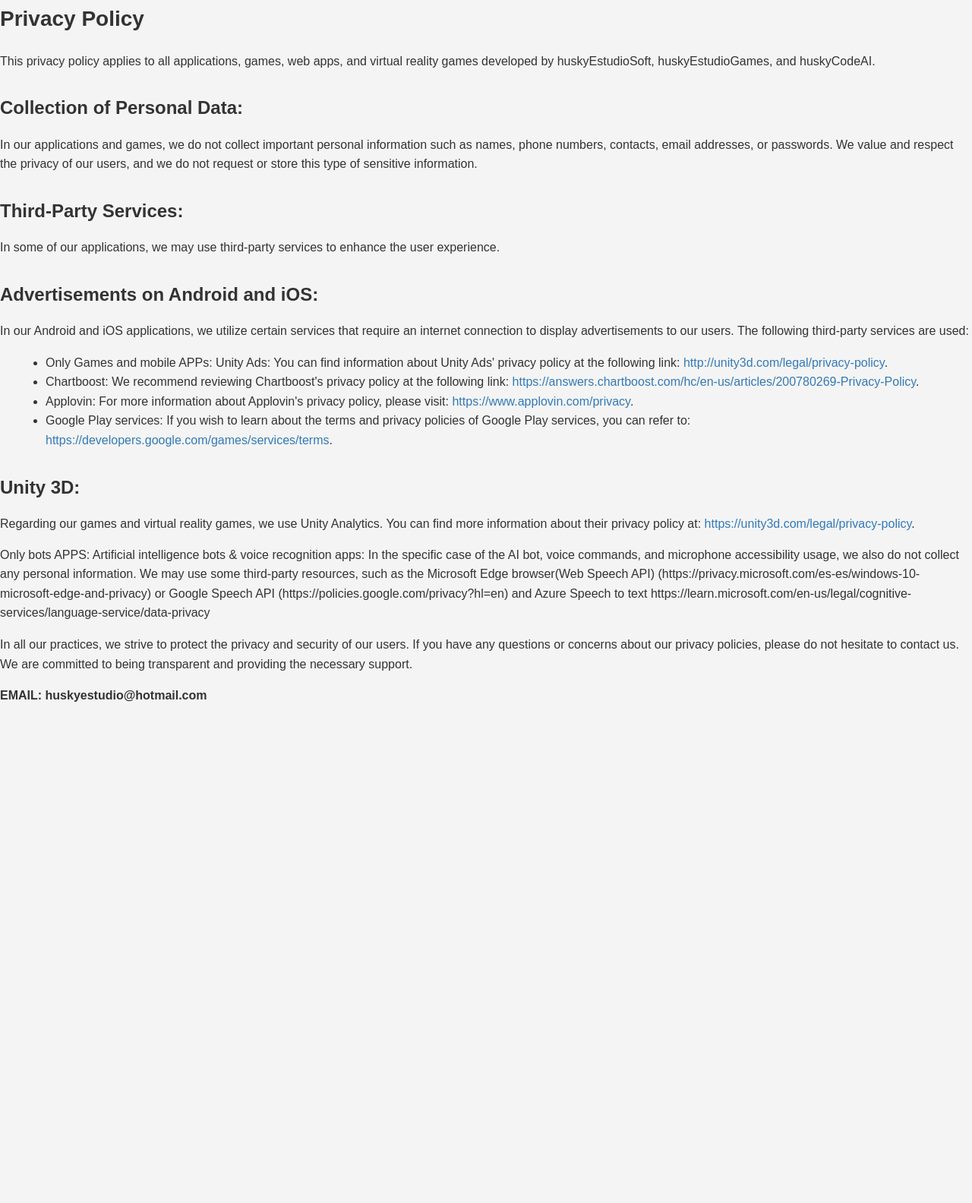
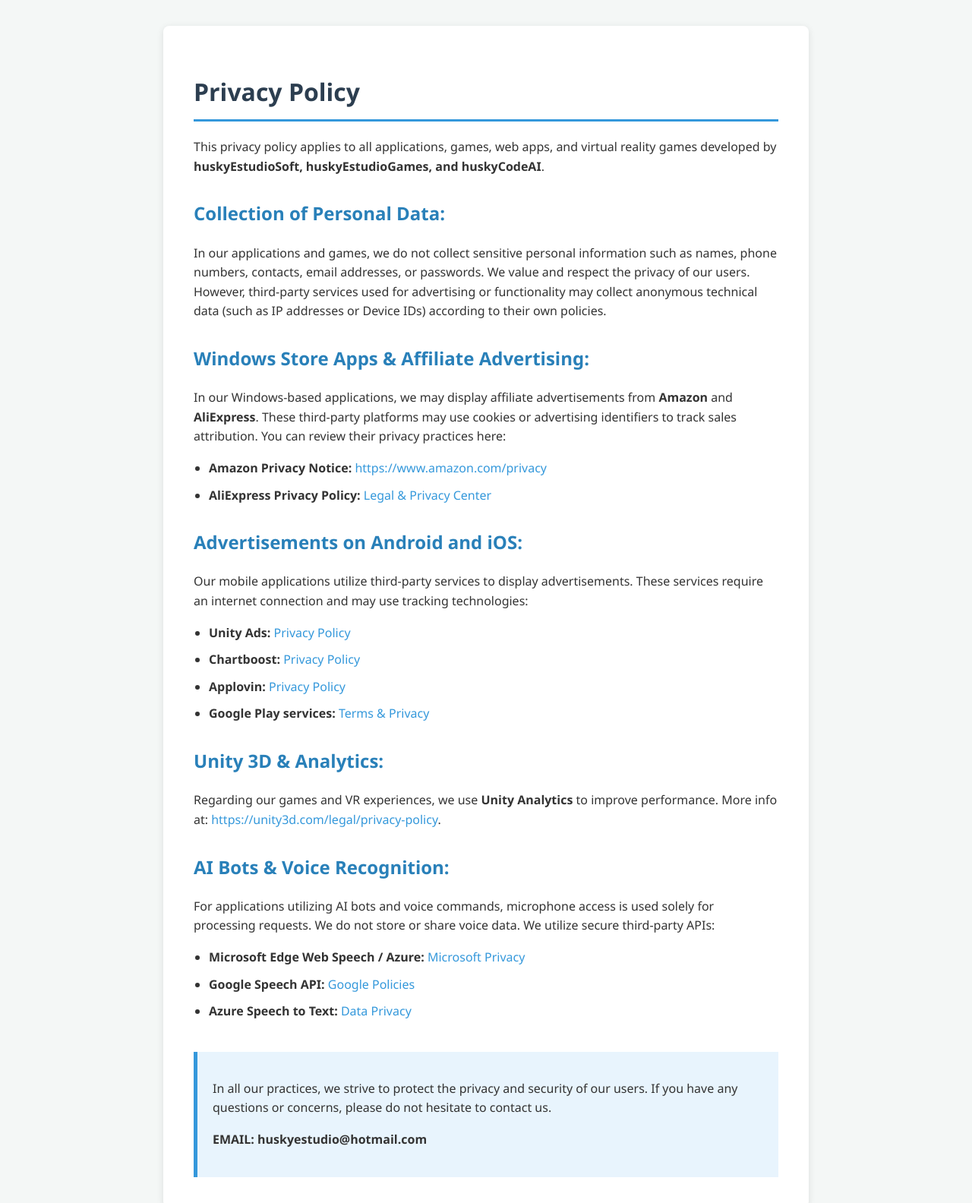
Before and after one commit to huskyCodeAI/PrivacyPolicies, a plain HTML site: page index.html in a window 1280 px wide. Shown: the part 16-1600 px from the top of the page at 76% size. Before the commit the page ends 960 px from the top, so only its background shows below. Drawn offline with Linux system fonts and the light colour scheme.

Commit message:
Update index.html

```diff
--- a/index.html
+++ b/index.html
@@ -1,33 +1,61 @@
 <!DOCTYPE html>
-<html>
+<html lang="en">
 <head>
-    <title>Privacy Policy</title>
-    <link rel="stylesheet" href="styles.css">
+    <meta charset="UTF-8">
+    <title>Privacy Policy - huskyEstudio</title>
+    <style>
+        body { font-family: 'Segoe UI', Tahoma, Geneva, Verdana, sans-serif; line-height: 1.6; color: #333; max-width: 850px; margin: 20px auto; padding: 30px; background-color: #f4f7f6; }
+        .container { background-color: #fff; padding: 40px; border-radius: 8px; box-shadow: 0 2px 10px rgba(0,0,0,0.1); }
+        h1 { color: #2c3e50; border-bottom: 3px solid #3498db; padding-bottom: 10px; }
+        h2 { color: #2980b9; margin-top: 30px; }
+        ul { padding-left: 20px; }
+        li { margin-bottom: 10px; }
+        .contact-box { margin-top: 40px; padding: 20px; background-color: #e8f4fd; border-left: 5px solid #3498db; }
+        a { color: #3498db; text-decoration: none; }
+        a:hover { text-decoration: underline; }
+    </style>
 </head>
 <body>
+
+<div class="container">
     <h1>Privacy Policy</h1>
-<p>This privacy policy applies to all applications, games, web apps, and virtual reality games developed by huskyEstudioSoft, huskyEstudioGames, and huskyCodeAI.</p>
+    <p>This privacy policy applies to all applications, games, web apps, and virtual reality games developed by <strong>huskyEstudioSoft, huskyEstudioGames, and huskyCodeAI</strong>.</p>
+
     <h2>Collection of Personal Data:</h2>
-<p>In our applications and games, we do not collect important personal information such as names, phone numbers, contacts, email addresses, or passwords. We value and respect the privacy of our users, and we do not request or store this type of sensitive information.</p>
-<h2>Third-Party Services:</h2>
-<p>In some of our applications, we may use third-party services to enhance the user experience.
+    <p>In our applications and games, we do not collect sensitive personal information such as names, phone numbers, contacts, email addresses, or passwords. We value and respect the privacy of our users. However, third-party services used for advertising or functionality may collect anonymous technical data (such as IP addresses or Device IDs) according to their own policies.</p>
+
+    <h2>Windows Store Apps & Affiliate Advertising:</h2>
+    <p>In our Windows-based applications, we may display affiliate advertisements from <strong>Amazon</strong> and <strong>AliExpress</strong>. These third-party platforms may use cookies or advertising identifiers to track sales attribution. You can review their privacy practices here:</p>
+    <ul>
+        <li><strong>Amazon Privacy Notice:</strong> <a href="https://www.amazon.com/privacy" target="_blank">https://www.amazon.com/privacy</a></li>
+        <li><strong>AliExpress Privacy Policy:</strong> <a href="https://www.aliexpress.com/help/contactus.htm" target="_blank">Legal & Privacy Center</a></li>
+    </ul>
+
     <h2>Advertisements on Android and iOS:</h2>
-<p>In our Android and iOS applications, we utilize certain services that require an internet connection to display advertisements to our users. The following third-party services are used:</p>
+    <p>Our mobile applications utilize third-party services to display advertisements. These services require an internet connection and may use tracking technologies:</p>
     <ul>
-<li>Only Games and mobile APPs: Unity Ads: You can find information about Unity Ads' privacy policy at the following link: <a href="http://unity3d.com/legal/privacy-policy">http://unity3d.com/legal/privacy-policy</a>.</li>
-<li>Chartboost: We recommend reviewing Chartboost's privacy policy at the following link: <a href="https://answers.chartboost.com/hc/en-us/articles/200780269-Privacy-Policy">https://answers.chartboost.com/hc/en-us/articles/200780269-Privacy-Policy</a>.</li>
-<li>Applovin: For more information about Applovin's privacy policy, please visit: <a href="https://www.applovin.com/privacy">https://www.applovin.com/privacy</a>.</li>
-<li>Google Play services: If you wish to learn about the terms and privacy policies of Google Play services, you can refer to: <a href="https://developers.google.com/games/services/terms">https://developers.google.com/games/services/terms</a>.</li>
+        <li><strong>Unity Ads:</strong> <a href="http://unity3d.com/legal/privacy-policy" target="_blank">Privacy Policy</a></li>
+        <li><strong>Chartboost:</strong> <a href="https://answers.chartboost.com/hc/en-us/articles/200780269-Privacy-Policy" target="_blank">Privacy Policy</a></li>
+        <li><strong>Applovin:</strong> <a href="https://www.applovin.com/privacy" target="_blank">Privacy Policy</a></li>
+        <li><strong>Google Play services:</strong> <a href="https://developers.google.com/games/services/terms" target="_blank">Terms & Privacy</a></li>
     </ul>
-<h2>Unity 3D:</h2>
-<p>Regarding our games and virtual reality games, we use Unity Analytics. You can find more information about their privacy policy at: <a href="https://unity3d.com/legal/privacy-policy">https://unity3d.com/legal/privacy-policy</a>.</p>
 
-Only bots APPS: Artificial intelligence bots & voice recognition apps:
-In the specific case of the AI bot, voice commands, and microphone accessibility usage, we also do not collect any personal information.
-We may use some third-party resources, such as the Microsoft Edge browser(Web Speech API) (https://privacy.microsoft.com/es-es/windows-10-microsoft-edge-and-privacy) or Google Speech API (https://policies.google.com/privacy?hl=en)
-and Azure Speech to text https://learn.microsoft.com/en-us/legal/cognitive-services/language-service/data-privacy
-<p>In all our practices, we strive to protect the privacy and security of our users. If you have any questions or concerns about our privacy policies, please do not hesitate to contact us. We are committed to being transparent and providing the necessary support.</p>
+    <h2>Unity 3D & Analytics:</h2>
+    <p>Regarding our games and VR experiences, we use <strong>Unity Analytics</strong> to improve performance. More info at: <a href="https://unity3d.com/legal/privacy-policy" target="_blank">https://unity3d.com/legal/privacy-policy</a>.</p>
 
+    <h2>AI Bots & Voice Recognition:</h2>
+    <p>For applications utilizing AI bots and voice commands, microphone access is used solely for processing requests. We do not store or share voice data. We utilize secure third-party APIs:</p>
+    <ul>
+        <li><strong>Microsoft Edge Web Speech / Azure:</strong> <a href="https://privacy.microsoft.com/en-us/windows-10-microsoft-edge-and-privacy" target="_blank">Microsoft Privacy</a></li>
+        <li><strong>Google Speech API:</strong> <a href="https://policies.google.com/privacy" target="_blank">Google Policies</a></li>
+        <li><strong>Azure Speech to Text:</strong> <a href="https://learn.microsoft.com/en-us/legal/cognitive-services/language-service/data-privacy" target="_blank">Data Privacy</a></li>
+    </ul>
+
+    <div class="contact-box">
+        <p>In all our practices, we strive to protect the privacy and security of our users. If you have any questions or concerns, please do not hesitate to contact us.</p>
         <p><strong>EMAIL: huskyestudio@hotmail.com</strong></p>
+    </div>
+</div>
+
 </body>
 </html>
```
Lines whose indentation alone changed are shown as unchanged.
